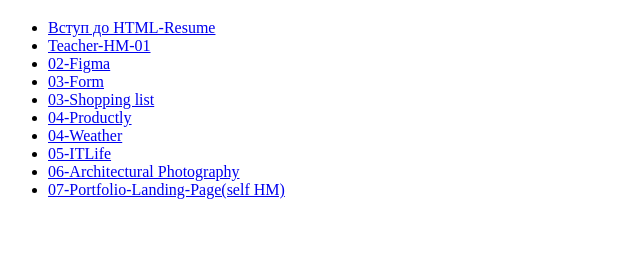
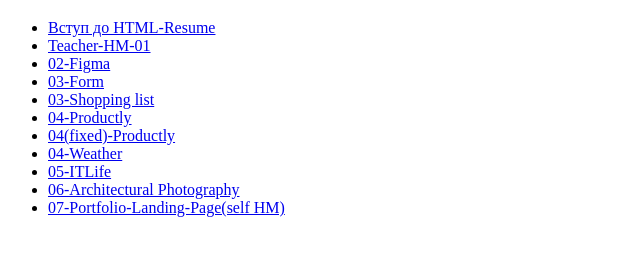
Before and after one commit to alexandra11223/HM-138, a plain HTML site: page index.html in a window 1280 px wide. Shown: the part 61-316 px from the top of the page, without its empty margins (0-640 px from the left). Drawn offline with Linux system fonts and the light colour scheme.

Commit message:
added link to fixed HM04

```diff
--- a/index.html
+++ b/index.html
@@ -33,6 +33,10 @@
         </li>
 
         <li>
+            <a href="04(fix)/index.html">04(fixed)-Productly</a>
+        </li>
+
+        <li>
             <a href="04-weather/index.html">04-Weather</a>
         </li>
 
```
